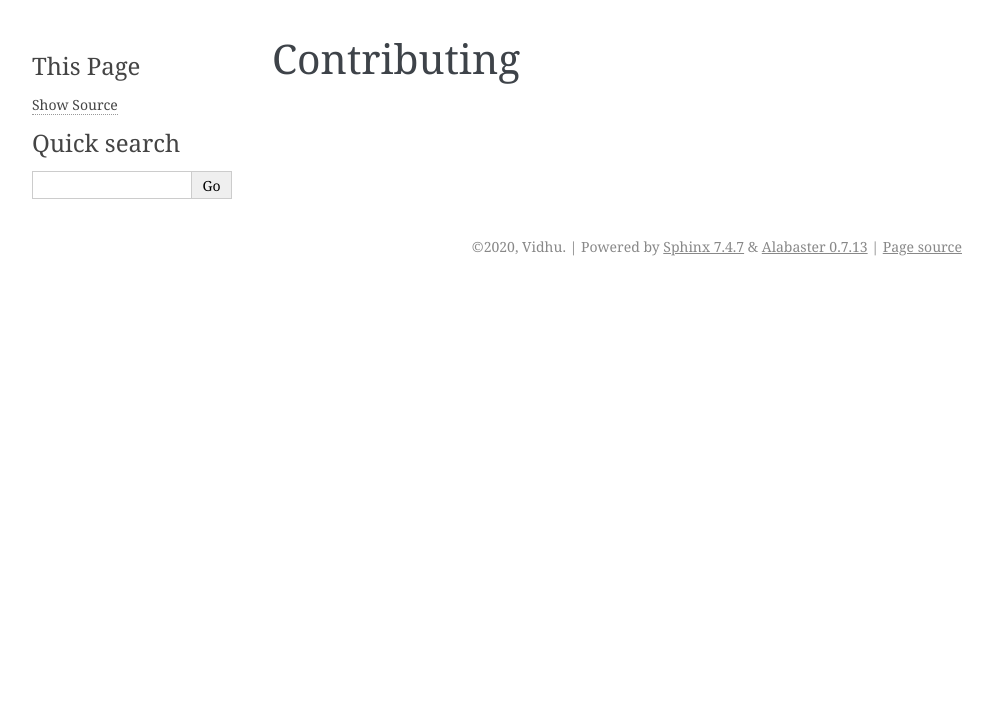
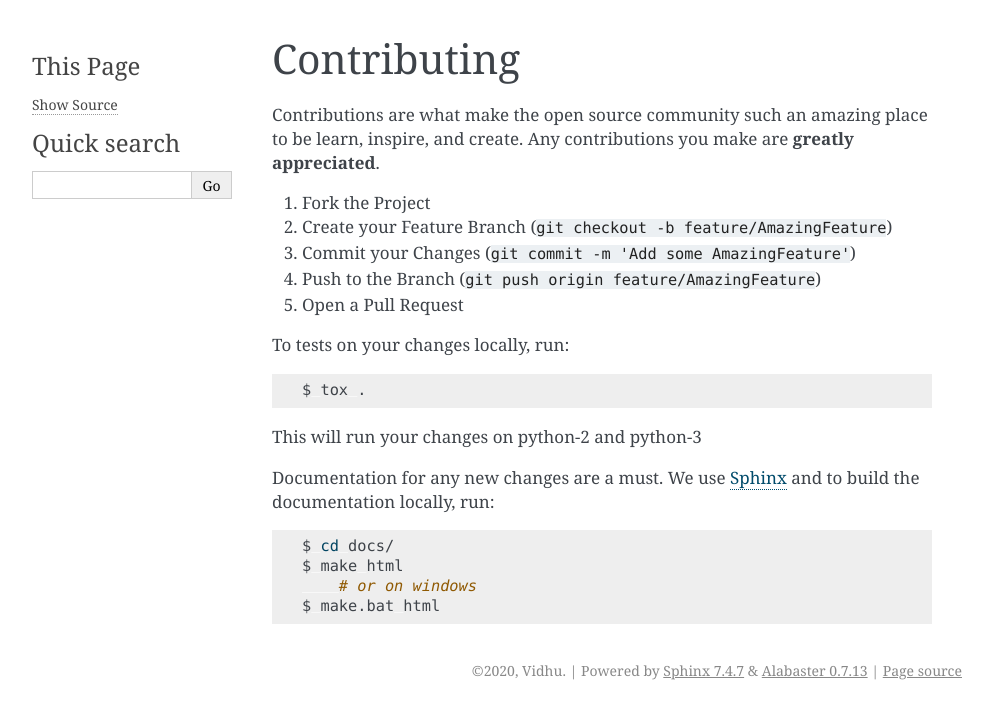
Before and after one commit to vidhu/PyTapable, a Sphinx documentation site: the page built from docs/source/contributing.rst, in a window 1280 px wide. Shown: the top 719 px of the page, without its empty margins (148-1141 px from the left). Built offline with Sphinx 7.4.7, drawn with Linux system fonts in a browser that asks for light colours.

Commit message:
contributing doc

```diff
--- a/docs/source/contributing.rst
+++ b/docs/source/contributing.rst
@@ -1,2 +1,30 @@
 Contributing
-************
+============
+
+
+Contributions are what make the open source community such an amazing place to be learn, inspire, and create.
+Any contributions you make are **greatly appreciated**.
+
+1. Fork the Project
+2. Create your Feature Branch (``git checkout -b feature/AmazingFeature``)
+3. Commit your Changes (``git commit -m 'Add some AmazingFeature'``)
+4. Push to the Branch (``git push origin feature/AmazingFeature``)
+5. Open a Pull Request
+
+To tests on your changes locally, run:
+
+.. code-block:: bash
+
+   $ tox .
+
+This will run your changes on python-2 and python-3
+
+Documentation for any new changes are a must. We use `Sphinx <https://www.sphinx-doc.org/en/master/>`__ and to build the
+documentation locally, run:
+
+.. code-block:: bash
+
+   $ cd docs/
+   $ make html
+       # or on windows
+   $ make.bat html
```
Also changed, not shown: README.md (+16 -0 lines).
